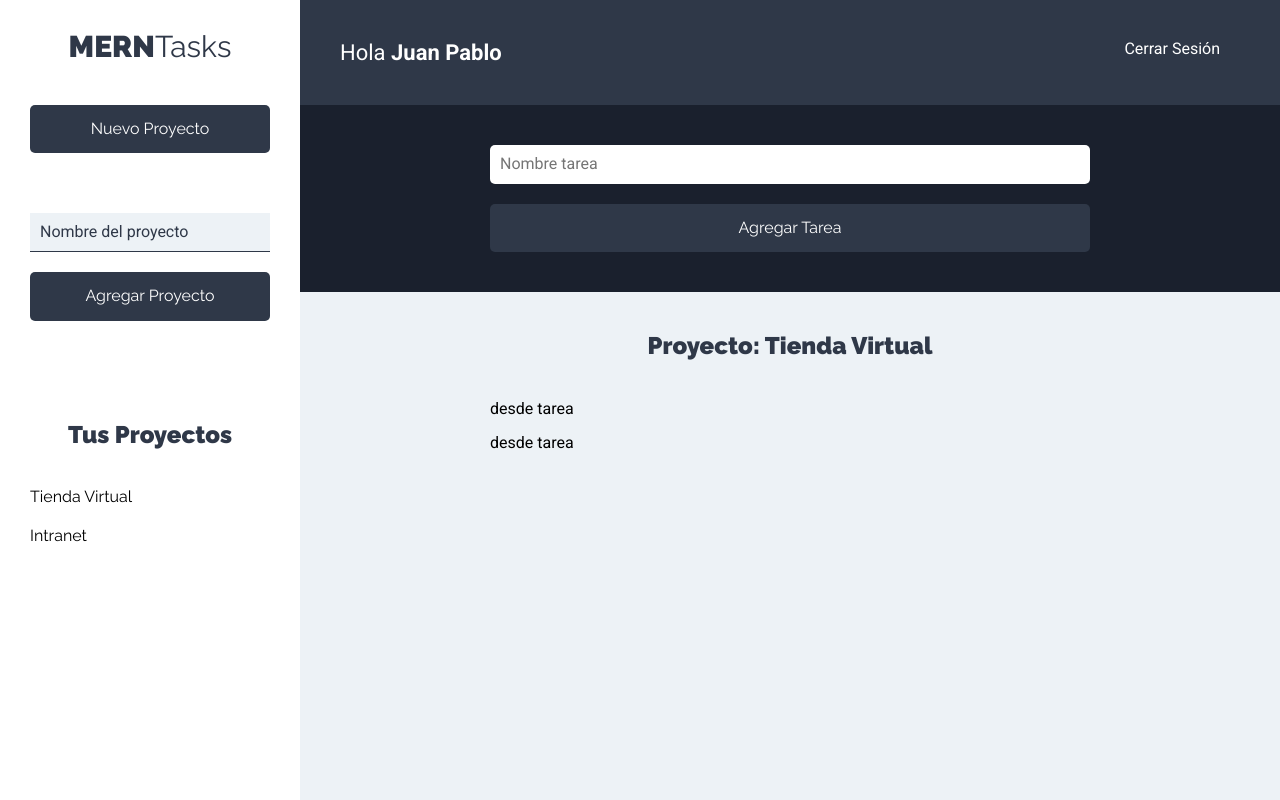
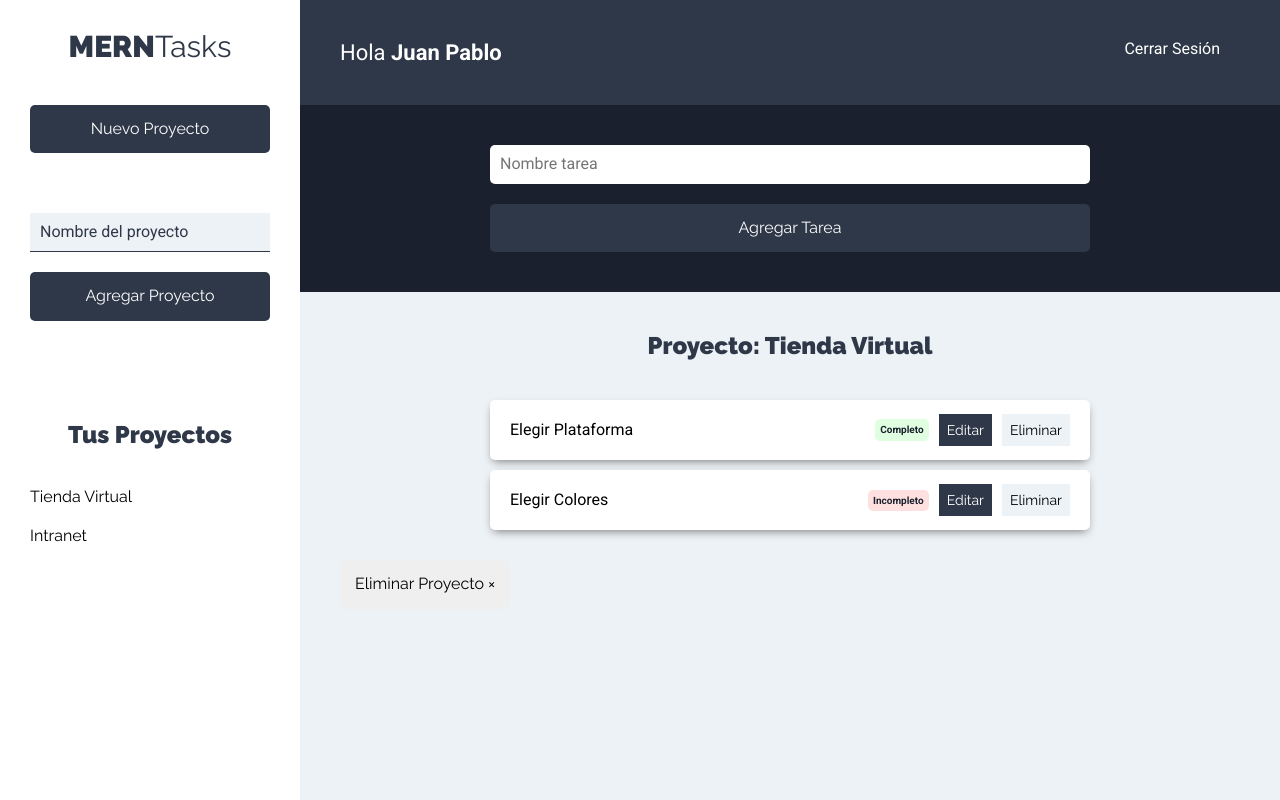
Before and after one commit to rlsurra/rjs_12_administrador_proyectos, a React (Create React App) app: page /proyectos in a window 1280 px wide. Built offline with nearby package versions, Linux system fonts and the light colour scheme.

Commit message:
Finalizo Diseño de Tareas

```diff
--- a/src/components/tareas/ListadoTareas.js
+++ b/src/components/tareas/ListadoTareas.js
@@ -23,6 +23,13 @@
                 ))
                 }
             </ul>
+
+            <button
+                type="button"
+                className="btn btn-eliminar"
+            >
+                Eliminar Proyecto &times;
+            </button>
         </Fragment>
      );
 }
--- a/src/components/tareas/Tarea.js
+++ b/src/components/tareas/Tarea.js
@@ -1,8 +1,32 @@
 import React from 'react';
 
-const Tarea = () => {
+const Tarea = ({tarea}) => {
     return (
-        <p>desde tarea</p>
+        <li className="tarea sombra">
+            <p>{tarea.nombre}</p>
+            <div className="estado">
+                {tarea.estado
+                ?
+                (<button type="button" className="completo">Completo</button>)
+                :
+                (<button type="button" className="incompleto">Incompleto</button>)
+                }
+            </div>
+            <div className="acciones">
+                <button
+                    type="button"
+                    className="btn btn-primario"
+                >
+                    Editar
+                </button>
+                <button
+                    type="button"
+                    className="btn btn-secundario"
+                >
+                    Eliminar
+                </button>
+            </div>
+        </li>
      );
 }
 
```
